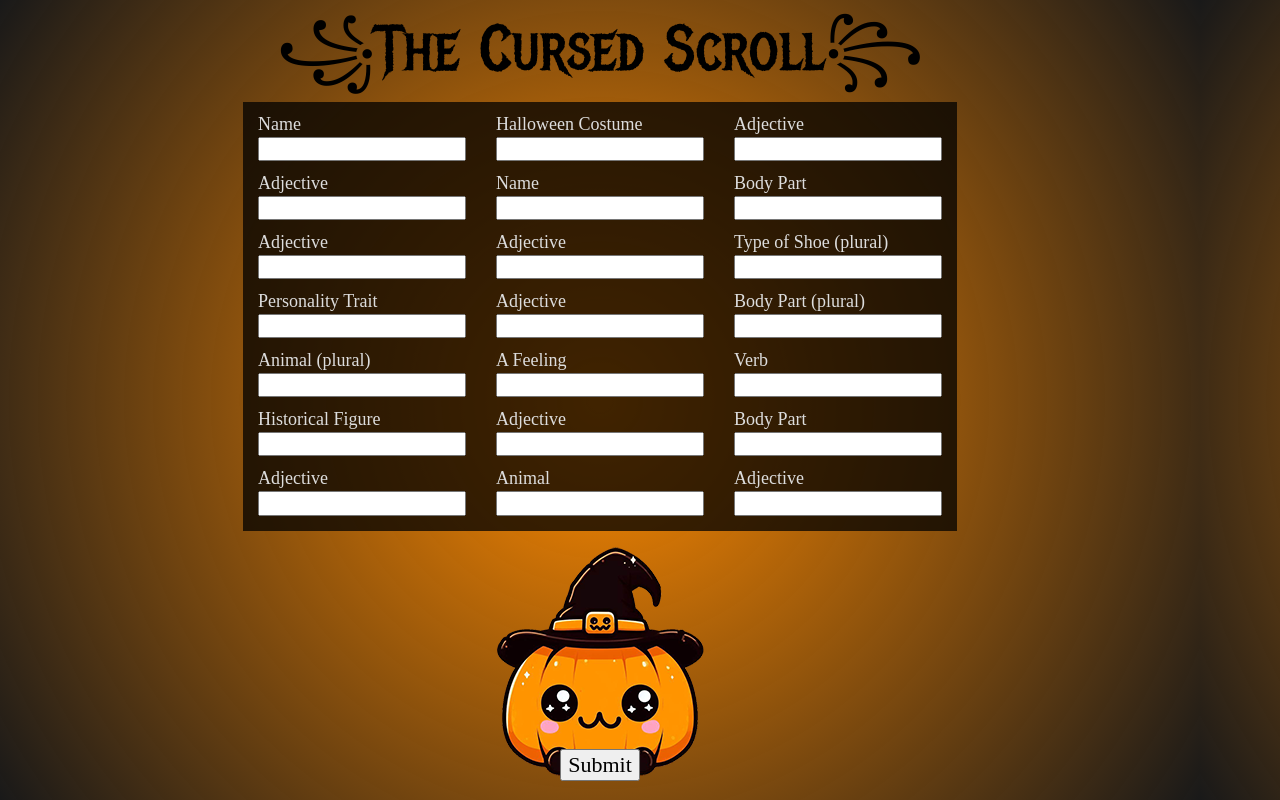
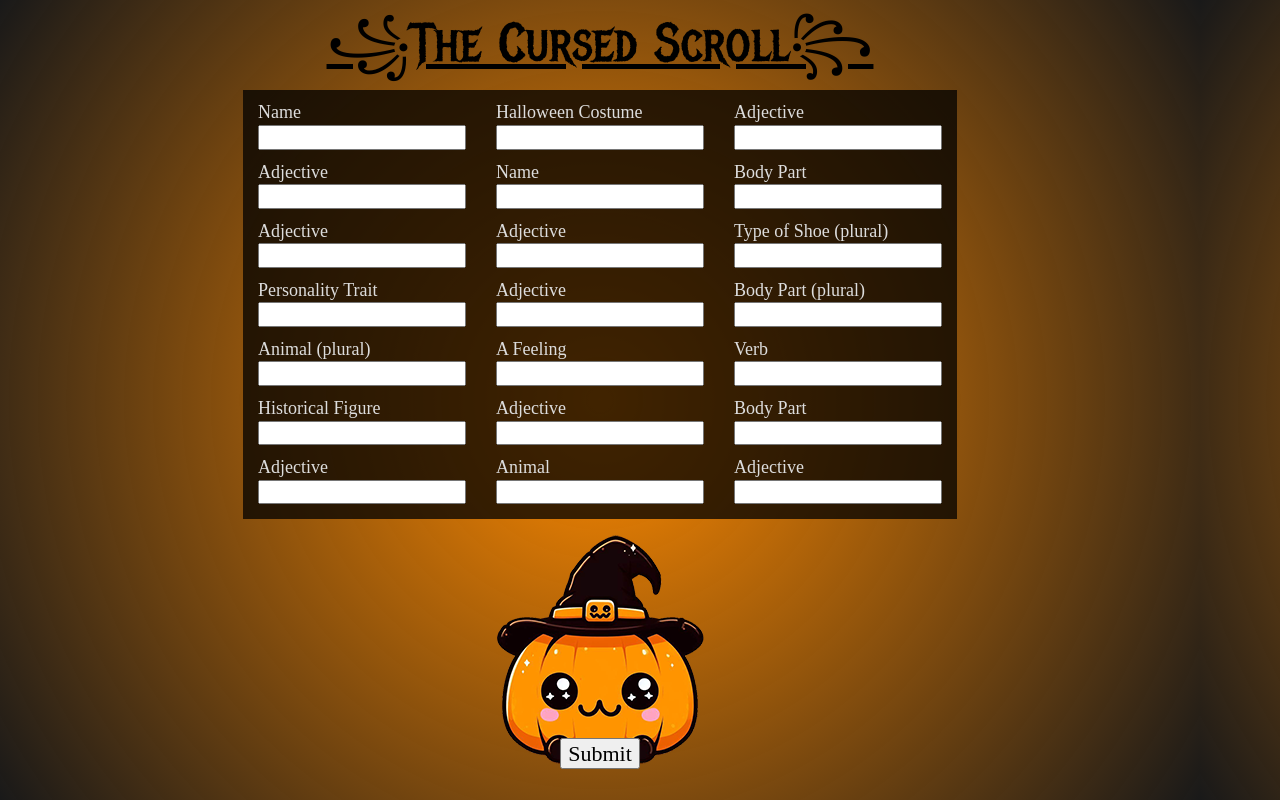
Before and after one commit to sierragoodfriend/des157a-old, a plain HTML site: page studio1/index.html in a window 1280 px wide. Drawn offline with nearby package versions, Linux system fonts and the light colour scheme; a web font is replaced by a local one.

Commit message:
Update styles.css (underline title, change header size)

```diff
--- a/studio1/styles.css
+++ b/studio1/styles.css
@@ -9,11 +9,12 @@ body {
 
 header {
     font-family: 'Metal Mania', serif;
-    font-size: 64px;
+    font-size: 54px;
     text-align: center;
     margin-top: -5px;
     margin-bottom: 15px;
     color: black;
+    text-decoration: underline;
 }
 
 label {
```
